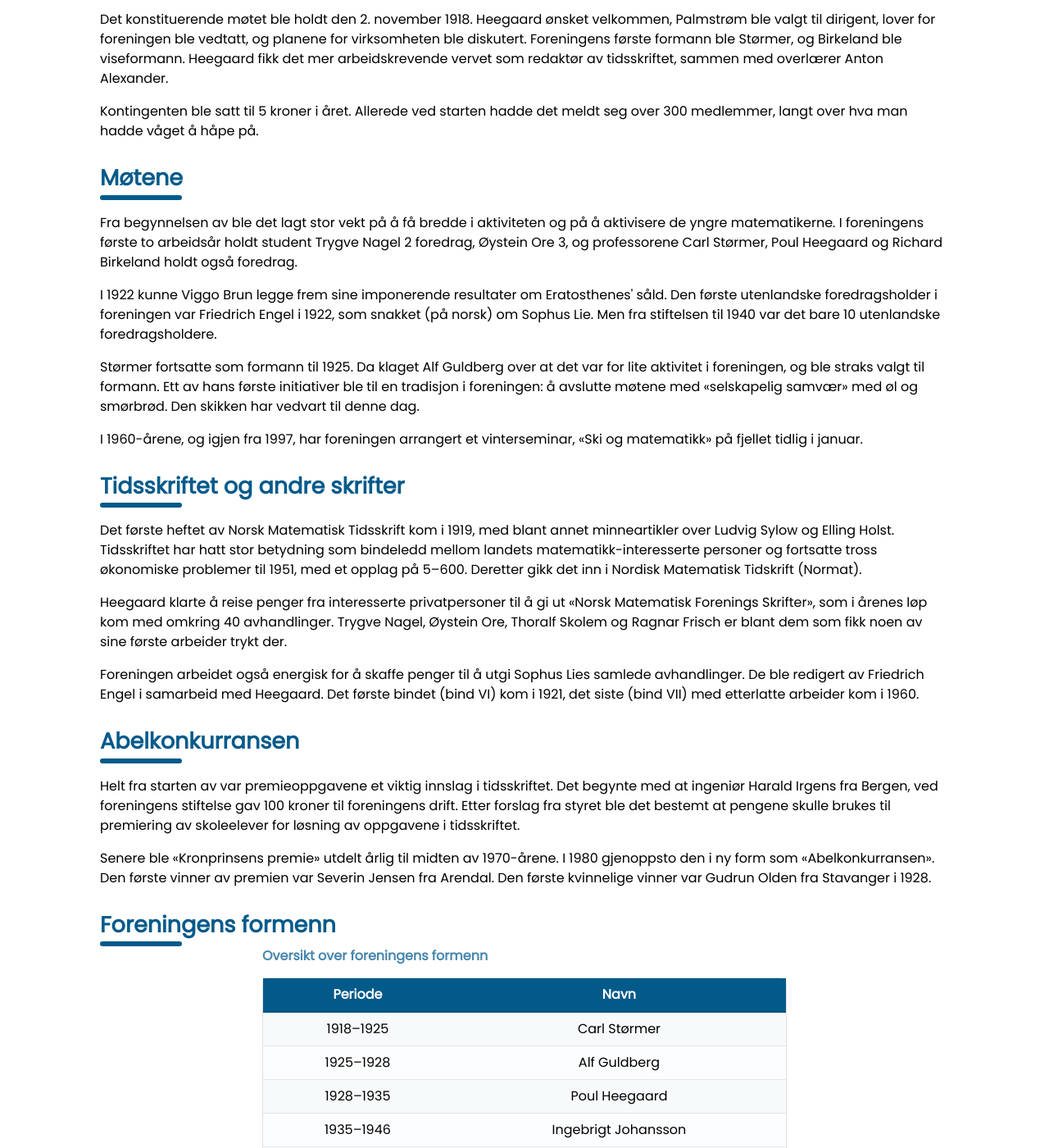
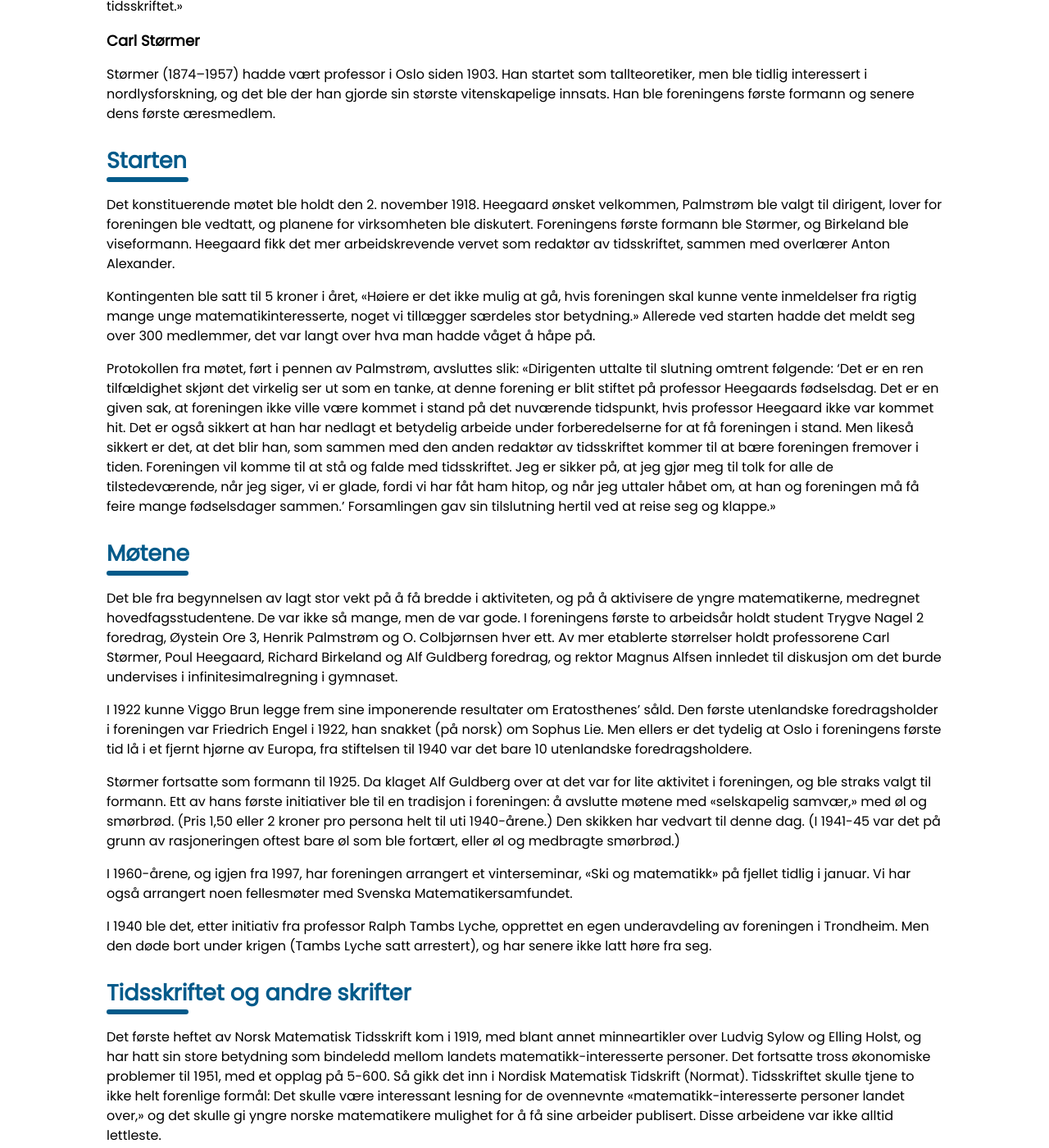
Before and after one commit to ballerin/nmf-website, a Jekyll site: the page built from _pages/historie.html, in a window 1280 px wide and 1400 px high, scrolled down 1793 px. Shown: the whole window at 82% size. Built offline with Jekyll 4.4.1, drawn with Linux system fonts in a browser that asks for light colours; some of the changed text lies outside the part shown.

Commit message:
Endringer til "NMF-historie", nye bilder lagt til

```diff
--- a/_pages/historie.html
+++ b/_pages/historie.html
@@ -10,9 +10,9 @@
 
 <div class="w3-container w3-padding">
   {% include section_heading.html level="h3" title="Stiftelse og bakgrunn" id="stiftelse" %}
-  <p>Norsk matematisk forening ble stiftet den 2. november 1918. Utløsende årsak var at Poul Heegaard ble ansatt som professor, men behovet for en forening hang nok sammen med at matematikkmiljøet i Norge i løpet av de første årtiene av 1900-tallet hadde vokst ganske sterkt. Reformer i skoleverket og i universitetets studieordninger hadde gitt realfagene en langt sterkere posisjon enn før, og samfunnsutviklingen generelt trakk i samme retning.</p>
+  <p>Norsk matematisk forening ble stiftet den 2. november 1918. Utløsende årsak var, som det fremgår nedenfor, at Poul Heegaard ble ansatt som professor, men behovet for en forening hang nok sammen med at matematikkmiljøet i Norge løpet av de første årtiene av 1900-tallet hadde vokst ganske sterkt. Reformer i skoleverket og i universitetets studieordninger hadde gitt realfagene en langt sterkere posisjon enn før, og samfunnsutviklingen generelt trakk i samme retning.</p>
 
-  <p>Det stiftterne så som foreningens viktigste oppgave var å holde god kontakt mellom de ulike matematiske miljøene i landet. Foruten universitetet og den tekniske høyskolen i Trondheim, var det særlig det forsikringstekniske miljøet og geodetene i Norges Geografiske Oppmåling som var interesserte.</p>
+  <p>Det stifterne så som foreningens viktigste oppgave var å holde god kontakt mellom de ulike matematiske miljøene i landet. Foruten universitetet, den tekniske høyskolen i Trondheim, og skoleverket, var det særlig det forsikringstekniske miljøet og geodetene i Norges Geografiske Oppmåling som var interesserte. Man sørget da også for at det til enhver tid, i alle fall til uti 1940-årene, var personer fra alle disse miljøene i foreningens styre.</p>
 
   {% include section_heading.html level="h3" title="Hovedpersonene bak stiftelsen" id="hovedpersoner" %}
 
@@ -20,19 +20,26 @@
   <div class="w3-row-padding w3-margin-bottom">
     <div class="w3-col m6 l3 w3-margin-bottom w3-center">
       <figure>
-        <img class="portrait-img" src="/assets/images/abel.jpg"
-             alt="Niels Henrik Abel (1802–1829)" width="220" height="220" loading="lazy" />
+        <img class="portrait-img" src="/assets/images/Poul_Heegaard.jpg"
+             alt="Poul Heegaard (1871–1948)" width="220" height="220" loading="lazy" />
       </figure>
-      <h4 class="w3-margin-top">Niels Henrik Abel</h4>
-      <p class="w3-small">Norsk matematiker (1802–1829). Banebrytende arbeid innen algebra og analyse; kjent for Abels teorem og Abels umulighetsteorem.</p>
+      <h4 class="w3-margin-top">Poul Heegaard</h4>
+    </div>
+
+    <div class="w3-row-padding w3-margin-bottom">
+    <div class="w3-col m6 l3 w3-margin-bottom w3-center">
+      <figure>
+        <img class="portrait-img" src="/assets/images/Palmstroem.jpg"
+             alt="Arnfinn Palmstrøm (1867–1922)" width="220" height="220" loading="lazy" />
+      </figure>
+      <h4 class="w3-margin-top">Arnfinn Palmstrøm</h4>
     </div>
 
     <div class="w3-col m6 l3 w3-margin-bottom w3-center">
       <figure>
-        <img class="portrait-img" src="/assets/images/lie.webp" alt="Sophus Lie (1842–1899)" width="220" height="220" loading="lazy" />
+        <img class="portrait-img" src="/assets/images/Richard_Birkeland.jpg" alt="Richard Birkeland" width="220" height="220" loading="lazy" />
       </figure>
-      <h4 class="w3-margin-top">Sophus Lie</h4>
-      <p class="w3-small">Norsk matematiker (1842–1899). Grunnlegger av teorien om Lie-grupper, sentralt i moderne matematikk og fysikk.</p>
+      <h4 class="w3-margin-top">Richard Birkeland</h4>
     </div>
 
     <div class="w3-col m6 l3 w3-margin-bottom w3-center">
@@ -40,20 +47,11 @@
         <img class="portrait-img" src="/assets/images/carl_stormer.webp" alt="Carl Størmer" width="220" height="220" loading="lazy" />
       </figure>
       <h4 class="w3-margin-top">Carl Størmer</h4>
-      <p class="w3-small">Norsk matematiker og første formann i NMF; arbeidet også med nordlysforskning, geomagnetisme og partikkelbaner i atmosfæren.</p>
-    </div>
-
-    <div class="w3-col m6 l3 w3-margin-bottom w3-center">
-      <figure>
-        <img class="portrait-img" src="/assets/images/selberg.webp" alt="Atle Selberg (1917–2007)" width="220" height="220" loading="lazy" />
-      </figure>
-      <h4 class="w3-margin-top">Atle Selberg</h4>
-      <p class="w3-small">Norsk matematiker (1917–2007). Fieldsmedaljevinner og viktig bidragsyter til analytisk tallteori; kjent for Selberg-traceformelen.</p>
     </div>
   </div>
 
   <h3 class="w3-large"><b>Poul Heegaard</b></h3>
-  <p>Heegaard var dansk og hadde vært professor i København fra 1910. I 1918 ble han utnevnt i et nyopprettet professorat i geometri i Oslo (som den gang het Kristiania). I geometrien er han særlig kjent for sin doktoravhandling fra 1899, der han ryddet opp i noen topologiske uklarheter i Poincarés arbeider. Heegaard-invarianter er fortsatt et nyttig begrep i topologien. Han var sterkt interessert i undervisnings- og opplysningsvirksomhet og nedla et stort arbeid på dette området.</p>
+  <p>Heegaard (1871-1948) var dansk, hadde vært professor i København fra 1910, og var nettopp i 1918 utnevnt i et nyopprettet professorat i geometri i Oslo (byen het den gang Kristiania). I geometrien er han særlig kjent for sin doktoravhandling fra 1899, der han rydder opp i noen topologiske uklarheter i Poincarés arbeider. Heegaard-invarianter er fortsatt et nyttig begrep i topologien. Han var sterkt interessert i undervisnings- og opplysningsvirksomhet, og nedla et stort arbeid på dette området.</p>
 
   <h3 class="w3-large"><b>Arnfinn Palmstrøm</b></h3>
   <p>Palmstrøm (1867–1922) var aktuar og ble i 1919 professor i forsikringsmatematikk. Det var han og Heegaard som sammen gjorde det meste av forarbeidet til foreningens stiftelse. De forfattet en henvendelse til «matematikk-interesserte personer landet over» om planene for en matematisk forening, de skrev utkast til vedtekter for foreningen, og de søkte økonomisk støtte fra staten og fra livsforsikringsselskapene.</p>
@@ -67,28 +65,37 @@
   {% include section_heading.html level="h3" title="Starten" id="starten" %}
   <p>Det konstituerende møtet ble holdt den 2. november 1918. Heegaard ønsket velkommen, Palmstrøm ble valgt til dirigent, lover for foreningen ble vedtatt, og planene for virksomheten ble diskutert. Foreningens første formann ble Størmer, og Birkeland ble viseformann. Heegaard fikk det mer arbeidskrevende vervet som redaktør av tidsskriftet, sammen med overlærer Anton Alexander.</p>
 
-  <p>Kontingenten ble satt til 5 kroner i året. Allerede ved starten hadde det meldt seg over 300 medlemmer, langt over hva man hadde våget å håpe på.</p>
+  <p>Kontingenten ble satt til 5 kroner i året, «Høiere er det ikke mulig at gå, hvis foreningen skal kunne vente inmeldelser fra rigtig mange unge matematikinteresserte, noget vi tillægger særdeles stor betydning.» Allerede ved starten hadde det meldt seg over 300 medlemmer,  det var langt over hva man hadde våget å håpe på.</p>
+
+  <p>Protokollen fra møtet, ført i pennen av Palmstrøm, avsluttes slik: «Dirigenten uttalte til slutning omtrent følgende: ‘Det er en ren tilfældighet skjønt det virkelig ser ut som en tanke, at denne forening er blit stiftet på professor Heegaards fødselsdag. Det er en given sak, at foreningen ikke ville være kommet i stand på det nuværende tidspunkt, hvis professor Heegaard ikke var kommet hit. Det er også sikkert at han har nedlagt et betydelig arbeide under forberedelserne for at få foreningen i stand. Men likeså sikkert er det, at det blir han, som sammen med den anden redaktør av tidsskriftet kommer til at bære foreningen fremover i tiden. Foreningen vil komme til at stå og falde med tidsskriftet. Jeg er sikker på, at jeg gjør meg til tolk for alle de tilstedeværende, når jeg siger, vi er glade, fordi vi har fåt ham hitop, og når jeg uttaler håbet om, at han og foreningen må få feire mange fødselsdager sammen.’ Forsamlingen gav sin tilslutning hertil ved at reise seg og klappe.»</p>
 
   {% include section_heading.html level="h3" title="Møtene" id="motene" %}
-  <p>Fra begynnelsen av ble det lagt stor vekt på å få bredde i aktiviteten og på å aktivisere de yngre matematikerne. I foreningens første to arbeidsår holdt student Trygve Nagel 2 foredrag, Øystein Ore 3, og professorene Carl Størmer, Poul Heegaard og Richard Birkeland holdt også foredrag.</p>
+  <p>Det ble fra begynnelsen av lagt stor vekt på å få bredde i aktiviteten, og på å aktivisere de yngre matematikerne, medregnet hovedfagsstudentene. De var ikke så mange, men de var gode. I foreningens første to arbeidsår holdt student Trygve Nagel 2 foredrag, Øystein Ore 3, Henrik Palmstrøm og O. Colbjørnsen hver ett. Av mer etablerte størrelser holdt professorene Carl Størmer, Poul Heegaard, Richard Birkeland og Alf Guldberg foredrag, og rektor Magnus Alfsen innledet til diskusjon om det burde undervises i infinitesimalregning i gymnaset. </p>
 
-  <p>I 1922 kunne Viggo Brun legge frem sine imponerende resultater om Eratosthenes' såld. Den første utenlandske foredragsholder i foreningen var Friedrich Engel i 1922, som snakket (på norsk) om Sophus Lie. Men fra stiftelsen til 1940 var det bare 10 utenlandske foredragsholdere.</p>
+   <p>I 1922 kunne Viggo Brun legge frem sine imponerende resultater om Eratosthenes’ såld. Den første utenlandske foredragsholder i foreningen var Friedrich Engel i 1922, han snakket (på norsk) om Sophus Lie. Men ellers er det tydelig at Oslo i foreningens første tid lå i et fjernt hjørne av Europa, fra stiftelsen til 1940 var det bare 10 utenlandske foredragsholdere. </p>
 
-  <p>Størmer fortsatte som formann til 1925. Da klaget Alf Guldberg over at det var for lite aktivitet i foreningen, og ble straks valgt til formann. Ett av hans første initiativer ble til en tradisjon i foreningen: å avslutte møtene med «selskapelig samvær» med øl og smørbrød. Den skikken har vedvart til denne dag.</p>
+   <p> Størmer fortsatte som formann til 1925. Da klaget Alf Guldberg over at det var for lite aktivitet i foreningen, og ble straks valgt til formann. Ett av hans første initiativer ble til en tradisjon i foreningen: å avslutte møtene med «selskapelig samvær,» med øl og smørbrød. (Pris 1,50 eller 2 kroner pro persona helt til uti 1940-årene.) Den skikken har vedvart til denne dag. (I 1941-45 var det på grunn av rasjoneringen oftest bare øl som ble fortært, eller øl og medbragte smørbrød.)</p>
 
-  <p>I 1960-årene, og igjen fra 1997, har foreningen arrangert et vinterseminar, «Ski og matematikk» på fjellet tidlig i januar.</p>
+
+
+  <p>I 1960-årene, og igjen fra 1997, har foreningen arrangert et vinterseminar, «Ski og matematikk» på fjellet tidlig i januar. Vi har også arrangert noen fellesmøter med Svenska Matematikersamfundet.</p>
+
+  <p>I 1940 ble det, etter initiativ fra professor Ralph Tambs Lyche, opprettet en egen underavdeling av foreningen i Trondheim. Men den døde bort under krigen (Tambs Lyche satt arrestert), og har senere ikke latt høre fra seg.</p>
 
   {% include section_heading.html level="h3" title="Tidsskriftet og andre skrifter" id="tidsskriftet" %}
-  <p>Det første heftet av Norsk Matematisk Tidsskrift kom i 1919, med blant annet minneartikler over Ludvig Sylow og Elling Holst. Tidsskriftet har hatt stor betydning som bindeledd mellom landets matematikk-interesserte personer og fortsatte tross økonomiske problemer til 1951, med et opplag på 5–600. Deretter gikk det inn i Nordisk Matematisk Tidskrift (Normat).</p>
 
-  <p>Heegaard klarte å reise penger fra interesserte privatpersoner til å gi ut «Norsk Matematisk Forenings Skrifter», som i årenes løp kom med omkring 40 avhandlinger. Trygve Nagel, Øystein Ore, Thoralf Skolem og Ragnar Frisch er blant dem som fikk noen av sine første arbeider trykt der.</p>
+  <p>Det første heftet av Norsk Matematisk Tidsskrift kom i 1919, med blant annet minneartikler over Ludvig Sylow og Elling Holst, og har hatt sin store betydning som bindeledd mellom landets matematikk-interesserte personer. Det fortsatte tross økonomiske problemer til 1951, med et opplag på 5-600. Så gikk det inn i Nordisk Matematisk Tidskrift (Normat). Tidsskriftet skulle tjene to ikke helt forenlige formål: Det skulle være interessant lesning for de ovennevnte «matematikk-interesserte personer landet over,» og det skulle gi yngre norske matematikere mulighet for å få sine arbeider publisert. Disse arbeidene var ikke alltid lettleste.
+</p>
 
-  <p>Foreningen arbeidet også energisk for å skaffe penger til å utgi Sophus Lies samlede avhandlinger. De ble redigert av Friedrich Engel i samarbeid med Heegaard. Det første bindet (bind VI) kom i 1921, det siste (bind VII) med etterlatte arbeider kom i 1960.</p>
+  <p>Dilemmaet fikk en lykkelig løsning ved at Heegaard klarte å reise penger fra interesserte privatpersoner til å gi ut «Norsk Matematisk Forenings Skrifter,» som i årenes løp kom med omkring 40 avhandlinger. Trygve Nagel, Øystein Ore, Thoralf Skolem og Ragnar Frisch er blant dem som har fått noen av sine første arbeider trykt der.</p>
+
+  <p>Foreningen arbeidet også energisk for å skaffe penger til å utgi Sophus Lies samlede avhandlinger. De ble redigert av Friedrich Engel i samarbeid med Heegaard. Det første bindet (bind VI) kom i 1921, det siste (bind VII), med etterlatte arbeider, ikke før i 1960.
+</p>
 
   {% include section_heading.html level="h3" title="Abelkonkurransen" id="abelkonkurransen" %}
-  <p>Helt fra starten av var premieoppgavene et viktig innslag i tidsskriftet. Det begynte med at ingeniør Harald Irgens fra Bergen, ved foreningens stiftelse gav 100 kroner til foreningens drift. Etter forslag fra styret ble det bestemt at pengene skulle brukes til premiering av skoleelever for løsning av oppgavene i tidsskriftet.</p>
+  <p>Helt fra starten av var premieoppgavene et viktig innslag i tidsskriftet. Det begynte med at en ingeniør Harald Irgens, fra Bergen, ved foreningens stiftelse ga 100 kroner til foreningens drift, og etter forslag fra styret ble det bestemt at pengene skulle brukes til premiering av skoleelever for løsning av oppgavene i tidsskriftet.</p>
 
-  <p>Senere ble «Kronprinsens premie» utdelt årlig til midten av 1970-årene. I 1980 gjenoppsto den i ny form som «Abelkonkurransen». Den første vinner av premien var Severin Jensen fra Arendal. Den første kvinnelige vinner var Gudrun Olden fra Stavanger i 1928.</p>
+  <p>Senere ble «Kronprinsens premie» utdelt årlig til midt i 1970-årene. I 1980 gjenoppsto den i ny form, som «Abelkonkurransen.» Den første vinner av premien var Severin Jensen, Arendal. Den første kvinnelige vinner var Gudrun Olden, Stavanger, i 1928.</p>
 
   {% include section_heading.html level="h3" title="Foreningens formenn" id="formenn" %}
   <table class="site-table" style="max-width:640px" aria-describedby="formenn-caption">
@@ -127,4 +134,35 @@
   </table>
 
   <p><strong>Æresmedlemmer:</strong> Carl Størmer (utnevnt 22. februar 1949) og Viggo Brun (utnevnt 30. mai 1974).</p>
+
+  {% include section_heading.html level="h3" title="Andre viktige norske matematikere" id="andre viktige norske matematikere" %}
+  <!-- Portraits of key figures -->
+  <div class="w3-row-padding w3-margin-bottom">
+    <div class="w3-col m6 l3 w3-margin-bottom w3-center">
+      <figure>
+        <img class="portrait-img" src="/assets/images/abel.jpg"
+             alt="Niels Henrik Abel (1802–1829)" width="220" height="220" loading="lazy" />
+      </figure>
+      <h4 class="w3-margin-top">Niels Henrik Abel</h4>
+      <p class="w3-small">Norsk matematiker (1802–1829). Banebrytende arbeid innen algebra og analyse; kjent for Abels teorem og Abels umulighetsteorem.</p>
+    </div>
+
+    <div class="w3-col m6 l3 w3-margin-bottom w3-center">
+      <figure>
+        <img class="portrait-img" src="/assets/images/lie.webp" alt="Sophus Lie (1842–1899)" width="220" height="220" loading="lazy" />
+      </figure>
+      <h4 class="w3-margin-top">Sophus Lie</h4>
+      <p class="w3-small">Norsk matematiker (1842–1899). Grunnlegger av teorien om Lie-grupper, sentralt i moderne matematikk og fysikk.</p>
+    </div>
+
+
+
+    <div class="w3-col m6 l3 w3-margin-bottom w3-center">
+      <figure>
+        <img class="portrait-img" src="/assets/images/selberg.webp" alt="Atle Selberg (1917–2007)" width="220" height="220" loading="lazy" />
+      </figure>
+      <h4 class="w3-margin-top">Atle Selberg</h4>
+      <p class="w3-small">Norsk matematiker (1917–2007). Fieldsmedaljevinner og viktig bidragsyter til analytisk tallteori; kjent for Selberg-traceformelen.</p>
+    </div>
+  </div>
 </div>
```
Also changed, not shown: assets/images/Palmstroem.jpg (added), assets/images/Poul_Heegaard.jpg (added), assets/images/Richard_Birkeland.jpg (added).
